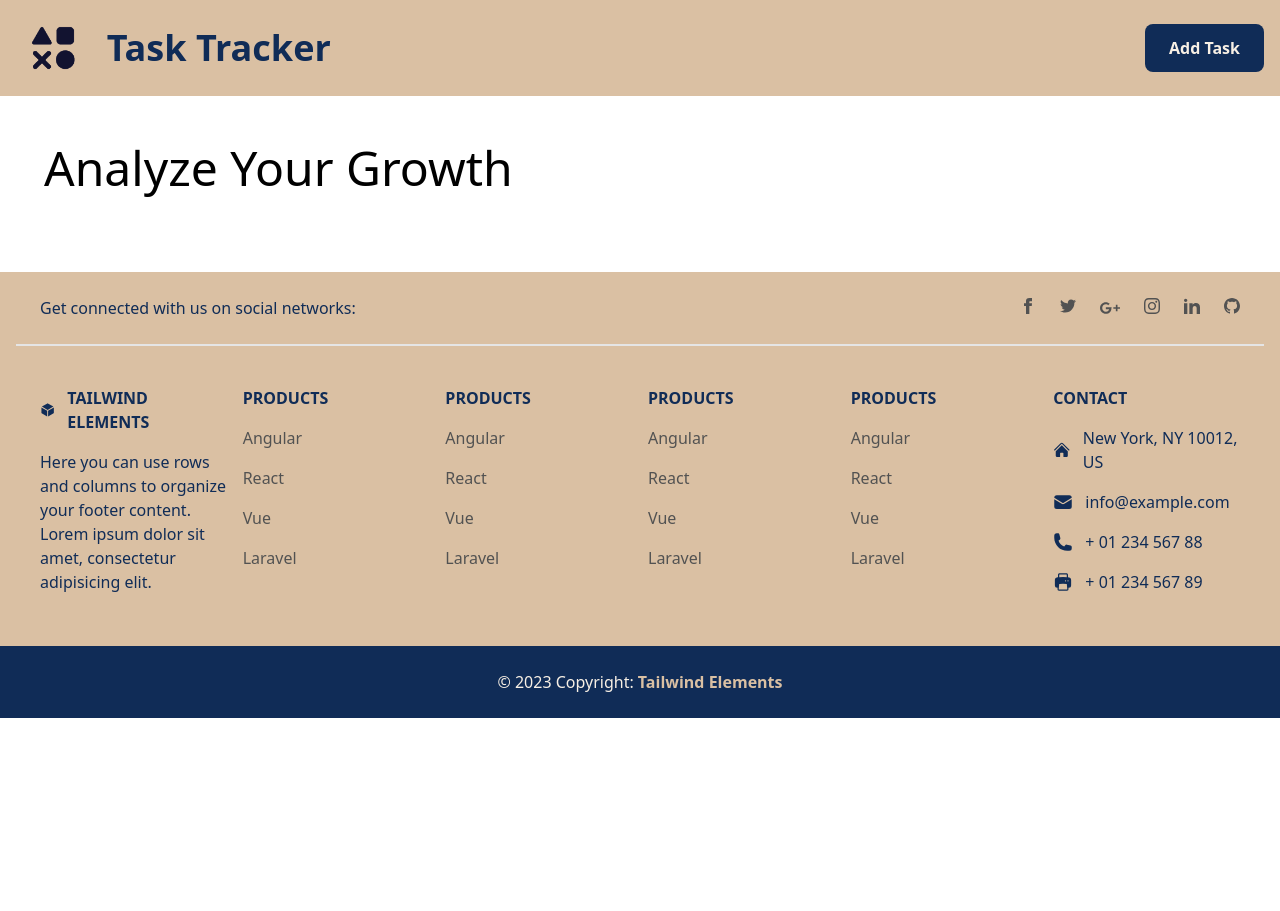
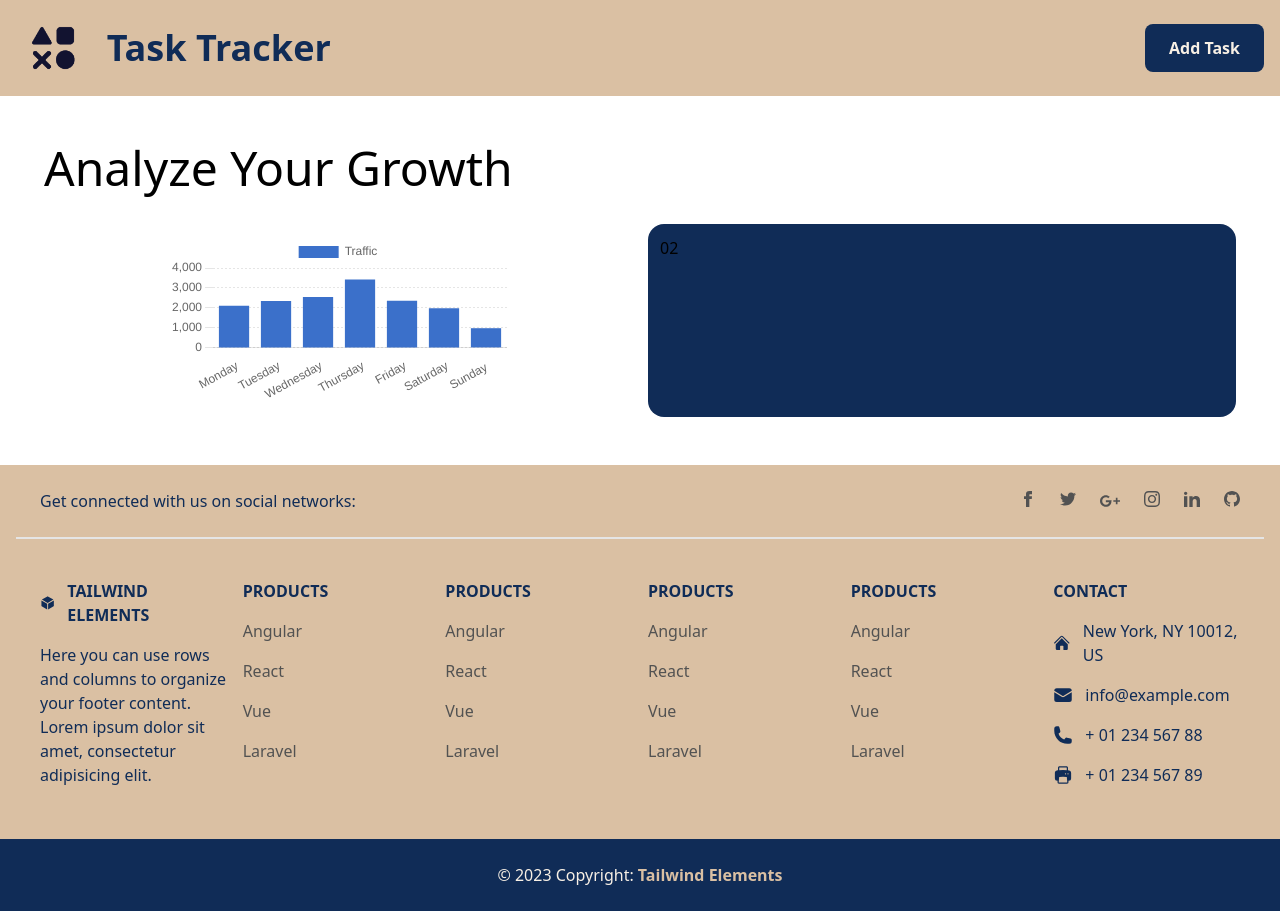
Before and after one commit to ABHISHEK-SIN-GH/Task-Tracker, a React (Vite) app: page /track-tasks in a window 1280 px wide. Before the commit the page ends 800 px from the top, so only its background shows below. Built offline with nearby package versions, Linux system fonts and the light colour scheme.

Commit message:
all ui work of the project has been done.

```diff
--- a/src/App.jsx
+++ b/src/App.jsx
@@ -13,11 +13,10 @@ import Targets from './components/management/Targets';
 import Achievements from './components/management/Achievements';
 import FormModal from "./components/modals/FormModal";
 import AddTaskForm from "./components/Forms/AddTaskForm";
-import { useEffect } from 'react';
+import { useEffect} from 'react';
 import {Modal,Ripple,Input,Select,Datepicker,Chart,initTE} from "tw-elements";
 
 function App() {
-
   document.addEventListener('scroll',()=>{
     const isCon = document.querySelector(".sidebar").classList.contains("hidden");
     if(!isCon){
@@ -54,7 +53,7 @@ function App() {
   }
 
   useEffect(() => {
-    initTE({ Modal, Ripple, Input, Datepicker, Chart, Select });
+    initTE({ Modal, Ripple, Input, Datepicker, Chart, Select },true);
   }, []);
 
   const action = () => {
--- a/src/components/management/TrackTasks.jsx
+++ b/src/components/management/TrackTasks.jsx
@@ -1,11 +1,23 @@
 import React from 'react';
 import Head1 from "../headings/Head1";
-
 const TrackTasks = () => {
     return (
         <>
             <div className="md:mx-7 p-4">
                 <Head1 heading={"Analyze Your Growth"}/>
+                <div className="grid md:grid-cols-2 grid-cols-1 md:gap-4 gap-4">
+                    <div className="p-3 rounded-2xl">
+                        <div className="mx-auto w-3/5 overflow-hidden">
+                            <canvas
+                                data-te-chart="bar"
+                                data-te-dataset-label="Traffic"
+                                data-te-labels="['Monday', 'Tuesday' , 'Wednesday' , 'Thursday' , 'Friday' , 'Saturday' , 'Sunday ']"
+                                data-te-dataset-data="[2112, 2343, 2545, 3423, 2365, 1985, 987]">
+                            </canvas>
+                        </div>
+                    </div>
+                    <div className="bg-primary p-3 rounded-2xl">02</div>
+                </div>
             </div>
         </>
     );
--- a/tailwind.config.js
+++ b/tailwind.config.js
@@ -14,6 +14,6 @@ export default {
       },
     },
   },
-  darkMode: "class",
-  plugins: []
+  plugins: [import("tw-elements/dist/plugin.cjs")],
+  darkMode: "class"
 }
```
